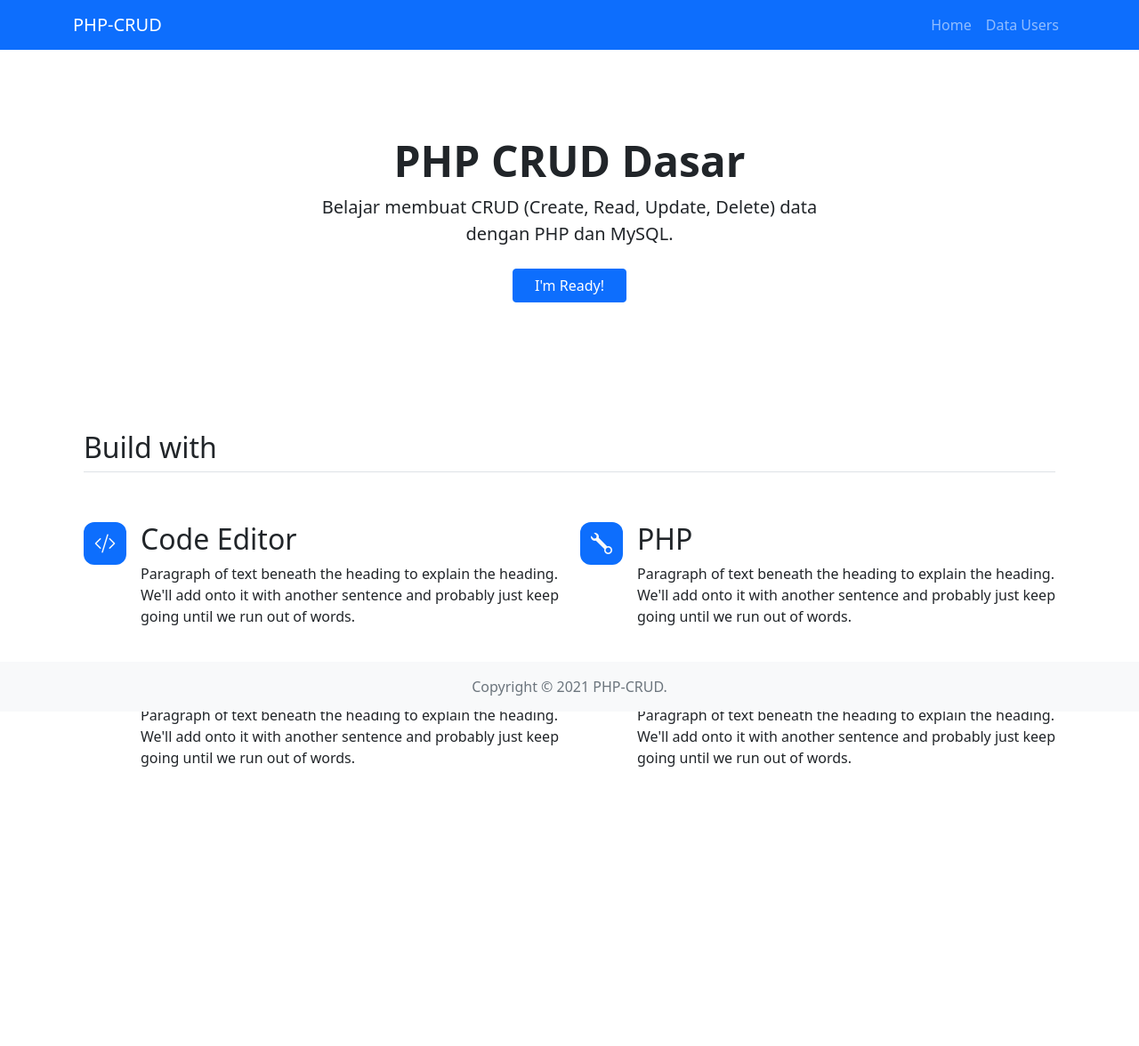
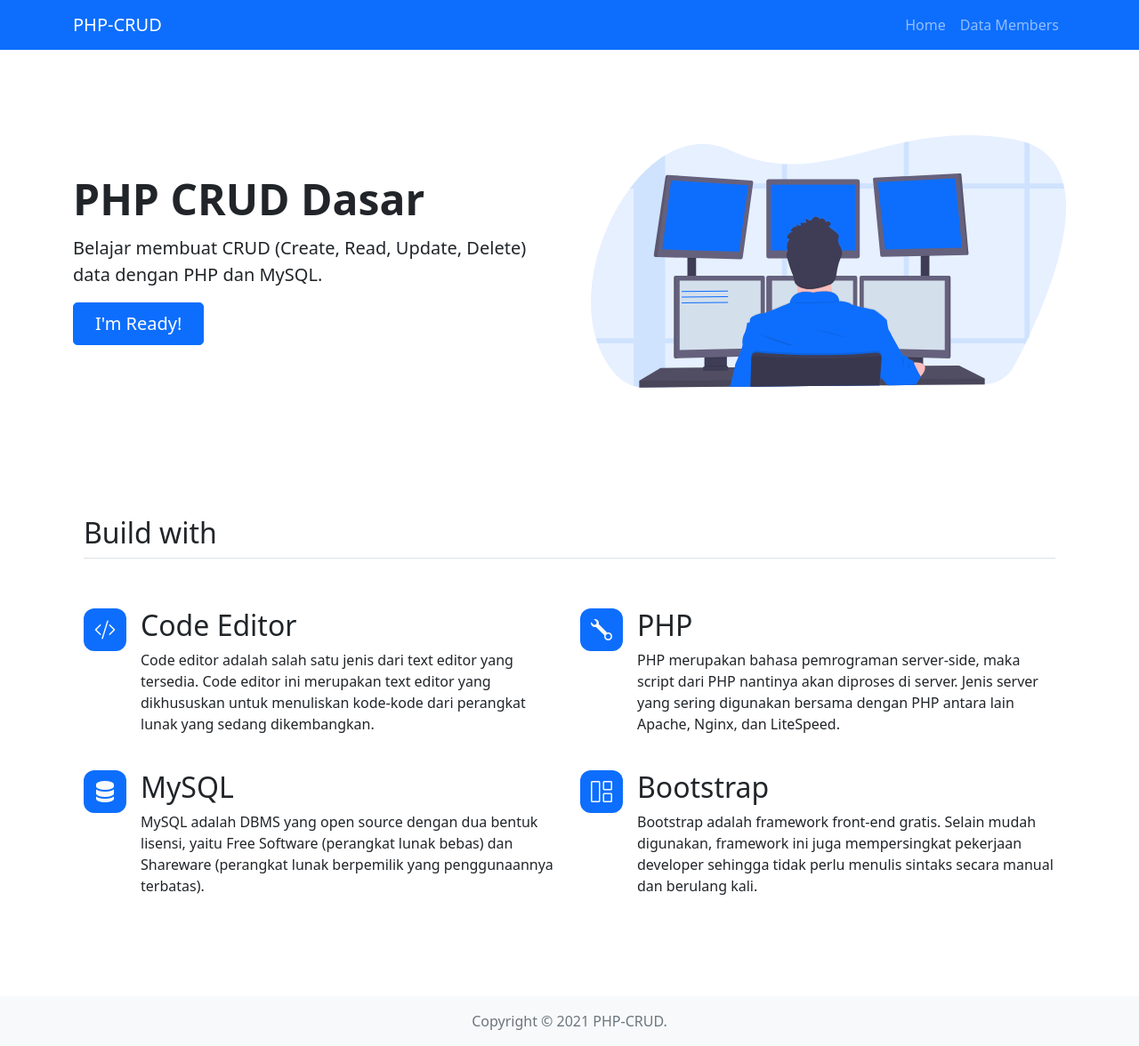
Before and after one commit to wayosu/template-phpcrud-dasar, a PHP site: page / in a window 1280 px wide. Shown: the whole page at 89% size. Before the commit the page ends 862 px from the top, so only its background shows below. Run offline with PHP 8.4, Linux system fonts and the light colour scheme.

Commit message:
update layout

```diff
--- a/edit_user.php
+++ b/create_member.php
@@ -10,7 +10,7 @@ include 'layout/navbar.php';
 
                 <div class="card">
                     <div class="card-header">
-                        <h4 class="my-0">Edit user</h4>
+                        <h4 class="my-0">Form Create Member</h4>
                     </div>
                     <form action="" method="POST">
                         <div class="card-body">
@@ -28,7 +28,7 @@ include 'layout/navbar.php';
                             </div>
                         </div>
                         <div class="card-footer bg-white">
-                            <a href="user.php" class="btn btn-sm btn-secondary">Kembali</a>
+                            <a href="member.php" class="btn btn-sm btn-secondary">Kembali</a>
                             <button type="submit" class="btn btn-sm btn-primary">Simpan</button>
                         </div>
                     </form>
--- a/create_user.php
+++ b/edit_member.php
@@ -10,7 +10,7 @@ include 'layout/navbar.php';
 
                 <div class="card">
                     <div class="card-header">
-                        <h4 class="my-0">Create user</h4>
+                        <h4 class="my-0">Form Edit Member</h4>
                     </div>
                     <form action="" method="POST">
                         <div class="card-body">
@@ -28,7 +28,7 @@ include 'layout/navbar.php';
                             </div>
                         </div>
                         <div class="card-footer bg-white">
-                            <a href="user.php" class="btn btn-sm btn-secondary">Kembali</a>
+                            <a href="member.php" class="btn btn-sm btn-secondary">Kembali</a>
                             <button type="submit" class="btn btn-sm btn-primary">Simpan</button>
                         </div>
                     </form>
--- a/index.php
+++ b/index.php
@@ -3,13 +3,18 @@ include 'layout/header.php';
 include 'layout/navbar.php';
 ?>
 
-<section id="hero">
-    <div class="px-4 py-5 my-5 text-center">
-        <h1 class="display-5 fw-bold">PHP CRUD Dasar</h1>
-        <div class="col-lg-6 mx-auto">
-            <p class="lead mb-4">Belajar membuat CRUD (Create, Read, Update, Delete) data dengan PHP dan MySQL.</p>
-            <div class="d-grid gap-2 d-sm-flex justify-content-sm-center">
-                <a href="user.php" class="btn btn-primary px-4 gap-3">I'm Ready!</a>
+<section id="hero" class="overflow-hidden">
+    <div class="container py-5">
+        <div class="row flex-lg-row-reverse align-items-center g-5 py-5">
+            <div class="col-12 col-sm-8 col-lg-6">
+                <img src="public/img/programming.svg" class="d-block mx-lg-auto img-fluid" alt="Bootstrap Themes" width="700" height="500" loading="lazy">
+            </div>
+            <div class="col-md-6">
+                <h1 class="display-5 fw-bold lh-1 mb-3">PHP CRUD Dasar</h1>
+                <p class="lead">Belajar membuat CRUD (Create, Read, Update, Delete) data dengan PHP dan MySQL.</p>
+                <div class="d-grid gap-2 d-md-flex justify-content-md-start">
+                    <a href="member.php" class="btn btn-primary btn-lg px-4 me-md-2">I'm Ready!</a>
+                </div>
             </div>
         </div>
     </div>
@@ -24,7 +29,9 @@ include 'layout/navbar.php';
             </div>
             <div>
                 <h2>Code Editor</h2>
-                <p>Paragraph of text beneath the heading to explain the heading. We'll add onto it with another sentence and probably just keep going until we run out of words.</p>
+                <p>
+                    Code editor adalah salah satu jenis dari text editor yang tersedia. Code editor ini merupakan text editor yang dikhususkan untuk menuliskan kode-kode dari perangkat lunak yang sedang dikembangkan.
+                </p>
             </div>
         </div>
         <div class="col d-flex align-items-start">
@@ -33,7 +40,9 @@ include 'layout/navbar.php';
             </div>
             <div>
                 <h2>PHP</h2>
-                <p>Paragraph of text beneath the heading to explain the heading. We'll add onto it with another sentence and probably just keep going until we run out of words.</p>
+                <p>
+                    PHP merupakan bahasa pemrograman server-side, maka script dari PHP nantinya akan diproses di server. Jenis server yang sering digunakan bersama dengan PHP antara lain Apache, Nginx, dan LiteSpeed.
+                </p>
             </div>
         </div>
         <div class="col d-flex align-items-start">
@@ -42,7 +51,9 @@ include 'layout/navbar.php';
             </div>
             <div>
                 <h2>MySQL</h2>
-                <p>Paragraph of text beneath the heading to explain the heading. We'll add onto it with another sentence and probably just keep going until we run out of words.</p>
+                <p>
+                    MySQL adalah DBMS yang open source dengan dua bentuk lisensi, yaitu Free Software (perangkat lunak bebas) dan Shareware (perangkat lunak berpemilik yang penggunaannya terbatas).
+                </p>
             </div>
         </div>
         <div class="col d-flex align-items-start">
@@ -51,7 +62,9 @@ include 'layout/navbar.php';
             </div>
             <div>
                 <h2>Bootstrap</h2>
-                <p>Paragraph of text beneath the heading to explain the heading. We'll add onto it with another sentence and probably just keep going until we run out of words.</p>
+                <p>
+                    Bootstrap adalah framework front-end gratis. Selain mudah digunakan, framework ini juga mempersingkat pekerjaan developer sehingga tidak perlu menulis sintaks secara manual dan berulang kali.
+                </p>
             </div>
         </div>
     </div>
--- a/layout/footer.php
+++ b/layout/footer.php
@@ -1,4 +1,4 @@
-<footer class="py-3 bg-light mt-auto fixed-bottom">
+<footer class="py-3 bg-light mt-auto">
     <div class="container text-center">
         <span class="text-muted">Copyright &copy; 2021 PHP-CRUD.</span>
     </div>
--- a/layout/header.php
+++ b/layout/header.php
@@ -17,6 +17,6 @@
     <!-- Custom CSS -->
     <link rel="stylesheet" href="public/css/custom.css">
 
-    <title>Hello, world!</title>
+    <title>PHP-CRUD Dasar</title>
   </head>
-  <body>
+  <body class="w-100">
--- a/layout/navbar.php
+++ b/layout/navbar.php
@@ -10,7 +10,7 @@
                     <a class="nav-link my-active" aria-current="page" href="index.php">Home</a>
                 </li>
                 <li class="nav-item">
-                    <a class="nav-link" href="user.php">Data Users</a>
+                    <a class="nav-link" href="member.php">Data Members</a>
                 </li>
             </ul>
         </div>
--- a/user.php
+++ b/member.php
@@ -11,8 +11,8 @@ include 'layout/navbar.php';
                 <div class="card">
                     <div class="card-header">
                         <div class="d-flex justify-content-between">
-                            <h4 class="my-0">Data Users</h4>
-                            <a href="create_user.php" class="btn btn-sm btn-primary">Create new user</a>
+                            <h4 class="my-0">Data Members</h4>
+                            <a href="create_member.php" class="btn btn-sm btn-primary">Create new member</a>
                         </div>
                     </div>
                     <div class="card-body">
```
Also changed, not shown: public/img/programming.svg (added).
